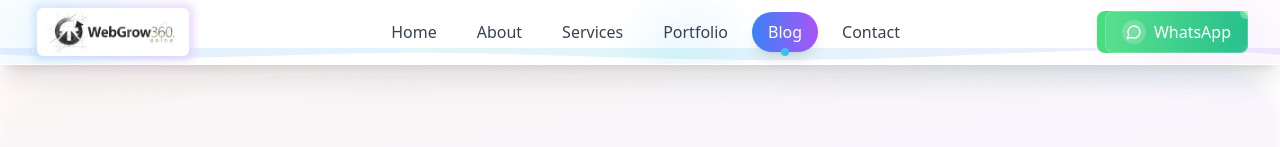
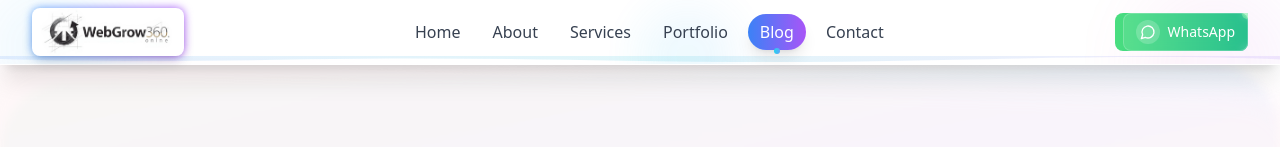
Before and after one commit to sayakr428/webgrw360_exl_Integration, a React (Vite) app: page /blog in a window 1280 px wide. Shown: the top 147 px of the page. Built offline with nearby package versions, Linux system fonts and the light colour scheme.

Commit message:
service page chnges

```diff
--- a/src/components/Header.tsx
+++ b/src/components/Header.tsx
@@ -23,168 +23,162 @@ const Header = () => {
 
   return (
     <header className="fixed top-0 left-0 right-0 backdrop-blur-lg bg-white/80 shadow-xl border-b border-white/20 z-50">
-      {/* Liquid Background Elements */}
+      {/* Liquid Background */}
       <div className="absolute inset-0 overflow-hidden pointer-events-none">
-        <div className="absolute -top-4 -left-4 w-32 h-32 bg-gradient-to-r from-blue-400/10 to-cyan-400/10 rounded-full blur-2xl animate-pulse"></div>
-        <div className="absolute -top-4 -right-4 w-40 h-40 bg-gradient-to-l from-purple-400/10 to-pink-400/10 rounded-full blur-2xl animate-pulse delay-1000"></div>
-        <div className="absolute top-2 left-1/2 w-24 h-24 bg-gradient-to-tr from-cyan-400/10 to-blue-400/10 rounded-full blur-xl animate-pulse delay-500"></div>
+        <div className="absolute -top-4 -left-4 w-32 h-32 bg-gradient-to-r from-blue-400/10 to-cyan-400/10 rounded-full blur-2xl animate-pulse" />
+        <div className="absolute -top-4 -right-4 w-40 h-40 bg-gradient-to-l from-purple-400/10 to-pink-400/10 rounded-full blur-2xl animate-pulse delay-1000" />
+        <div className="absolute top-2 left-1/2 w-24 h-24 bg-gradient-to-tr from-cyan-400/10 to-blue-400/10 rounded-full blur-xl animate-pulse delay-500" />
       </div>
 
-      {/* Animated liquid wave at bottom */}
+      {/* Thin liquid wave */}
       <div className="absolute bottom-0 left-0 w-full overflow-hidden pointer-events-none">
-        <svg className="relative block w-full h-4" xmlns="http://www.w3.org/2000/svg" viewBox="0 0 1200 120" preserveAspectRatio="none">
-          <path d="M0,0V46.29c47.79,22.2,103.59,32.17,158,28,70.36-5.37,136.33-33.31,206.8-37.5C438.64,32.43,512.34,53.67,583,72.05c69.27,18,138.3,24.88,209.4,13.08,36.15-6,69.85-17.84,104.45-29.34C989.49,25,1113-14.29,1200,52.47V0Z" fill="url(#headerGradient)" opacity="0.3">
-            <animateTransform attributeName="transform" attributeType="XML" type="translate" values="0 0;-100 0;0 0" dur="15s" repeatCount="indefinite"/>
-          </path>
+        <svg className="relative block w-full h-2" xmlns="http://www.w3.org/2000/svg" viewBox="0 0 1200 120" preserveAspectRatio="none">
           <defs>
             <linearGradient id="headerGradient" x1="0%" y1="0%" x2="100%" y2="0%">
-              <stop offset="0%" stopColor="#3B82F6" stopOpacity="0.4"/>
-              <stop offset="50%" stopColor="#06B6D4" stopOpacity="0.4"/>
-              <stop offset="100%" stopColor="#8B5CF6" stopOpacity="0.4"/>
+              <stop offset="0%" stopColor="#3B82F6" stopOpacity="0.4" />
+              <stop offset="50%" stopColor="#06B6D4" stopOpacity="0.4" />
+              <stop offset="100%" stopColor="#8B5CF6" stopOpacity="0.4" />
             </linearGradient>
           </defs>
+          <path
+            d="M0,0V46.29c47.79,22.2,103.59,32.17,158,28,70.36-5.37,136.33-33.31,206.8-37.5C438.64,32.43,512.34,53.67,583,72.05c69.27,18,138.3,24.88,209.4,13.08,36.15-6,69.85-17.84,104.45-29.34C989.49,25,1113-14.29,1200,52.47V0Z"
+            fill="url(#headerGradient)"
+            opacity="0.3"
+          >
+            <animateTransform attributeName="transform" attributeType="XML" type="translate" values="0 0;-100 0;0 0" dur="15s" repeatCount="indefinite" />
+          </path>
         </svg>
       </div>
 
-      <div className="relative z-10 max-w-7xl mx-auto px-4 sm:px-6 lg:px-8">
+      {/* Main container: no vertical padding to keep thin */}
+      <div className="relative z-10 max-w-7xl mx-auto px-4 sm:px-6 lg:px-8 py-0">
         <div className="flex justify-between items-center h-16">
-          {/* Logo */}
-          <div className="relative group">
-            <div className="absolute inset-0 bg-gradient-to-r from-blue-400/20 to-purple-500/20 rounded-lg blur-sm group-hover:blur-md transition-all duration-300"></div>
-            <div className="relative backdrop-blur-sm bg-white/10 rounded-lg p-1 border border-white/20">
+          {/* Logo (same size, clickable, glow) */}
+          <Link to="/" className="flex items-center space-x-2 group">
+            <div className="relative">
+              <div className="absolute inset-0 bg-gradient-to-r from-blue-400 to-purple-500 rounded-lg blur-sm group-hover:blur-md transition-all duration-300" />
               <img
                 src={logo}
-                alt="Canvas Logo"
-                className="h-12 w-auto object-contain rounded-md group-hover:scale-105 transition-transform duration-300"
+                alt="WebGrow360 Logo"
+                className="relative h-12 w-auto object-contain rounded-lg shadow-lg group-hover:scale-105 transition-transform duration-300"
               />
             </div>
-          </div>
+          </Link>
 
-          {/* Desktop Navigation */}
+          {/* Desktop Nav (compact pills) */}
           <nav className="hidden md:flex space-x-2">
             {navigation.map((item, index) => (
               <Link
                 key={item.name}
                 to={item.href}
-                className={`relative px-4 py-2 rounded-full transition-all duration-300 font-medium group ${
-                  location.pathname === item.href
-                    ? 'text-white'
-                    : 'text-gray-700 hover:text-white'
+                className={`relative px-3 py-1.5 rounded-full transition-all duration-300 font-medium group ${
+                  location.pathname === item.href ? 'text-white' : 'text-gray-700 hover:text-white'
                 }`}
-                style={{
-                  animationDelay: `${index * 100}ms`,
-                }}
+                style={{ animationDelay: `${index * 100}ms` }}
               >
-                {/* Active/Hover Background */}
-                <div className={`absolute inset-0 rounded-full transition-all duration-300 ${
+                <div
+                  className={`absolute inset-0 rounded-full transition-all duration-300 ${
                     location.pathname === item.href
                       ? 'bg-gradient-to-r from-blue-500 to-purple-500 shadow-lg'
                       : 'bg-gradient-to-r from-blue-400/0 to-purple-400/0 group-hover:from-blue-400/80 group-hover:to-purple-400/80 group-hover:shadow-md'
-                }`}></div>
-
-                {/* Liquid bubble effect */}
-                <div className="absolute inset-0 rounded-full bg-white/10 backdrop-blur-sm opacity-0 group-hover:opacity-100 transition-opacity duration-300"></div>
-
+                  }`}
+                />
+                <div className="absolute inset-0 rounded-full bg-white/10 backdrop-blur-sm opacity-0 group-hover:opacity-100 transition-opacity duration-300" />
                 <span className="relative z-10">{item.name}</span>
-
-                {/* Active indicator */}
                 {location.pathname === item.href && (
-                  <div className="absolute -bottom-1 left-1/2 transform -translate-x-1/2 w-2 h-2 bg-gradient-to-r from-cyan-400 to-blue-400 rounded-full animate-pulse"></div>
+                  <div className="absolute -bottom-1 left-1/2 -translate-x-1/2 w-1.5 h-1.5 bg-gradient-to-r from-cyan-400 to-blue-400 rounded-full animate-pulse" />
                 )}
               </Link>
             ))}
           </nav>
 
-          {/* WhatsApp Button & Mobile Menu */}
-          <div className="flex items-center space-x-4">
+          {/* Actions (compact) */}
+          <div className="flex items-center space-x-3">
             <button
+              type="button"
               onClick={openWhatsApp}
               className="hidden md:flex items-center space-x-2 relative group overflow-hidden"
             >
-              <div className="absolute inset-0 bg-gradient-to-r from-green-400 to-emerald-500 rounded-lg"></div>
-              <div className="absolute inset-0 bg-gradient-to-r from-green-300 to-emerald-400 rounded-lg opacity-0 group-hover:opacity-100 transition-opacity duration-300"></div>
-              <div className="relative backdrop-blur-sm bg-white/10 border border-white/20 px-4 py-2 rounded-lg group-hover:scale-105 transition-all duration-300">
+              <div className="absolute inset-0 bg-gradient-to-r from-green-400 to-emerald-500 rounded-lg" />
+              <div className="absolute inset-0 bg-gradient-to-r from-green-300 to-emerald-400 rounded-lg opacity-0 group-hover:opacity-100 transition-opacity duration-300" />
+              <div className="relative backdrop-blur-sm bg-white/10 border border-white/20 px-3 py-1.5 rounded-lg group-hover:scale-105 transition-all duration-300">
                 <div className="flex items-center space-x-2 text-white">
                   <div className="p-1 bg-white/20 rounded-full group-hover:rotate-12 transition-transform duration-300">
                     <MessageCircle size={16} />
                   </div>
-                  <span className="font-medium">WhatsApp</span>
+                  <span className="font-medium text-sm">WhatsApp</span>
                 </div>
               </div>
-              {/* Floating bubbles effect */}
-              <div className="absolute -top-1 -right-1 w-3 h-3 bg-green-300/60 rounded-full animate-ping"></div>
+              <div className="absolute -top-1 -right-1 w-2.5 h-2.5 bg-green-300/60 rounded-full animate-ping" />
             </button>
 
-            {/* Mobile Menu Button */}
             <button
+              type="button"
               className="md:hidden relative group"
-              onClick={() => setIsMenuOpen(!isMenuOpen)}
+              onClick={() => setIsMenuOpen((v) => !v)}
+              aria-expanded={isMenuOpen}
+              aria-label="Toggle menu"
             >
-              <div className="absolute inset-0 bg-gradient-to-r from-blue-400/20 to-purple-400/20 rounded-lg blur-sm group-hover:blur-md transition-all duration-300"></div>
-              <div className="relative backdrop-blur-sm bg-white/10 border border-white/20 p-2 rounded-lg group-hover:scale-105 transition-all duration-300">
+              <div className="absolute inset-0 bg-gradient-to-r from-blue-400/20 to-purple-400/20 rounded-lg blur-sm group-hover:blur-md transition-all duration-300" />
+              <div className="relative backdrop-blur-sm bg-white/10 border border-white/20 p-1.5 rounded-lg group-hover:scale-105 transition-all duration-300">
                 {isMenuOpen ? (
-                  <X className="h-6 w-6 text-gray-700 group-hover:text-blue-600 transition-colors duration-300" />
+                  <X className="h-5 w-5 text-gray-700 group-hover:text-blue-600 transition-colors duration-300" />
                 ) : (
-                  <Menu className="h-6 w-6 text-gray-700 group-hover:text-blue-600 transition-colors duration-300" />
+                  <Menu className="h-5 w-5 text-gray-700 group-hover:text-blue-600 transition-colors duration-300" />
                 )}
               </div>
             </button>
           </div>
         </div>
 
-        {/* Mobile Menu */}
+        {/* Mobile Menu (below header; doesn’t affect thickness) */}
         {isMenuOpen && (
           <div className="md:hidden absolute left-4 right-4 top-full mt-2">
-            <div className="backdrop-blur-lg bg-white/90 rounded-2xl border border-white/20 shadow-2xl overflow-hidden">
-              {/* Liquid background for mobile menu */}
-              <div className="absolute inset-0 bg-gradient-to-br from-blue-50/50 to-purple-50/50"></div>
-
-              <div className="relative z-10 px-4 py-4 space-y-2">
+            <div className="relative backdrop-blur-lg bg-white/90 rounded-2xl border border-white/20 shadow-2xl overflow-hidden">
+              <div className="absolute inset-0 bg-gradient-to-br from-blue-50/50 to-purple-50/50" />
+              <div className="relative z-10 px-4 py-3 space-y-2">
                 {navigation.map((item, index) => (
                   <Link
                     key={item.name}
                     to={item.href}
-                    className={`relative block px-4 py-3 rounded-xl text-base font-medium transition-all duration-300 group ${
-                      location.pathname === item.href
-                        ? 'text-white'
-                        : 'text-gray-700 hover:text-white'
+                    className={`relative block px-4 py-2.5 rounded-xl text-base font-medium transition-all duration-300 group ${
+                      location.pathname === item.href ? 'text-white' : 'text-gray-700 hover:text-white'
                     }`}
                     onClick={() => setIsMenuOpen(false)}
-                    style={{
-                      animationDelay: `${index * 50}ms`,
-                    }}
+                    style={{ animationDelay: `${index * 50}ms` }}
                   >
-                    <div className={`absolute inset-0 rounded-xl transition-all duration-300 ${
+                    <div
+                      className={`absolute inset-0 rounded-xl transition-all duration-300 ${
                         location.pathname === item.href
                           ? 'bg-gradient-to-r from-blue-500 to-purple-500 shadow-lg'
                           : 'bg-gradient-to-r from-blue-400/0 to-purple-400/0 group-hover:from-blue-400/80 group-hover:to-purple-400/80'
-                    }`}></div>
-
-                    <div className="absolute inset-0 rounded-xl bg-white/10 backdrop-blur-sm opacity-0 group-hover:opacity-100 transition-opacity duration-300"></div>
-
+                      }`}
+                    />
+                    <div className="absolute inset-0 rounded-xl bg-white/10 backdrop-blur-sm opacity-0 group-hover:opacity-100 transition-opacity duration-300" />
                     <span className="relative z-10 flex items-center">
-                      <span className={`w-2 h-2 rounded-full mr-3 transition-all duration-300 ${
-                        location.pathname === item.href
-                          ? 'bg-cyan-300'
-                          : 'bg-gray-400 group-hover:bg-cyan-300'
-                      }`}></span>
+                      <span
+                        className={`w-2 h-2 rounded-full mr-3 transition-all duration-300 ${
+                          location.pathname === item.href ? 'bg-cyan-300' : 'bg-gray-400 group-hover:bg-cyan-300'
+                        }`}
+                      />
                       {item.name}
                     </span>
                   </Link>
                 ))}
 
                 <button
+                  type="button"
                   onClick={openWhatsApp}
-                  className="w-full mt-4 relative group overflow-hidden"
+                  className="w-full mt-3 relative group overflow-hidden"
                 >
-                  <div className="absolute inset-0 bg-gradient-to-r from-green-400 to-emerald-500 rounded-xl"></div>
-                  <div className="absolute inset-0 bg-gradient-to-r from-green-300 to-emerald-400 rounded-xl opacity-0 group-hover:opacity-100 transition-opacity duration-300"></div>
-                  <div className="relative backdrop-blur-sm bg-white/10 border border-white/20 flex items-center justify-center space-x-2 px-4 py-3 rounded-xl group-hover:scale-[1.02] transition-all duration-300">
+                  <div className="absolute inset-0 bg-gradient-to-r from-green-400 to-emerald-500 rounded-xl" />
+                  <div className="absolute inset-0 bg-gradient-to-r from-green-300 to-emerald-400 rounded-xl opacity-0 group-hover:opacity-100 transition-opacity duration-300" />
+                  <div className="relative backdrop-blur-sm bg-white/10 border border-white/20 flex items-center justify-center space-x-2 px-4 py-2.5 rounded-xl group-hover:scale-[1.02] transition-all duration-300">
                     <div className="p-1 bg-white/20 rounded-full group-hover:rotate-12 transition-transform duration-300">
-                      <MessageCircle size={20} className="text-white" />
+                      <MessageCircle size={18} className="text-white" />
                     </div>
                     <span className="text-white font-medium">WhatsApp</span>
-                    <div className="absolute -top-1 -right-1 w-3 h-3 bg-green-300/60 rounded-full animate-ping"></div>
+                    <div className="absolute -top-1 -right-1 w-2.5 h-2.5 bg-green-300/60 rounded-full animate-ping" />
                   </div>
                 </button>
               </div>
```
Also changed, not shown: src/components/Footer.tsx (+9 -9 lines). Lines whose indentation alone changed are shown as unchanged.
